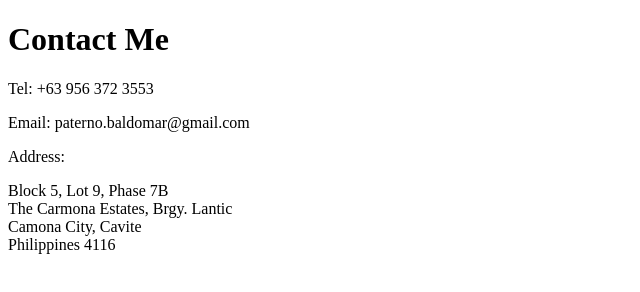
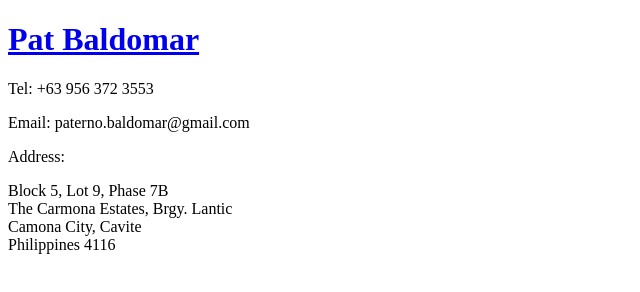
Before and after one commit to pabaldomar/resume-0001, a plain HTML site: page public/contact.html in a window 1280 px wide. Shown: the whole page, without its empty margins (0-640 px from the left). Drawn offline with Linux system fonts and the light colour scheme.

Commit message:
Update contact.html

```diff
--- a/public/contact.html
+++ b/public/contact.html
@@ -6,7 +6,7 @@
     <title>My Resume</title>
 </head>
 <body>
-    <h1>Contact Me</h1>
+    <h1><a href="../index.html">Pat Baldomar</a></h1>
     <p>Tel: +63 956 372 3553</p>
     <p>Email: paterno.baldomar@gmail.com</p>
     <p>Address:</p>
```
